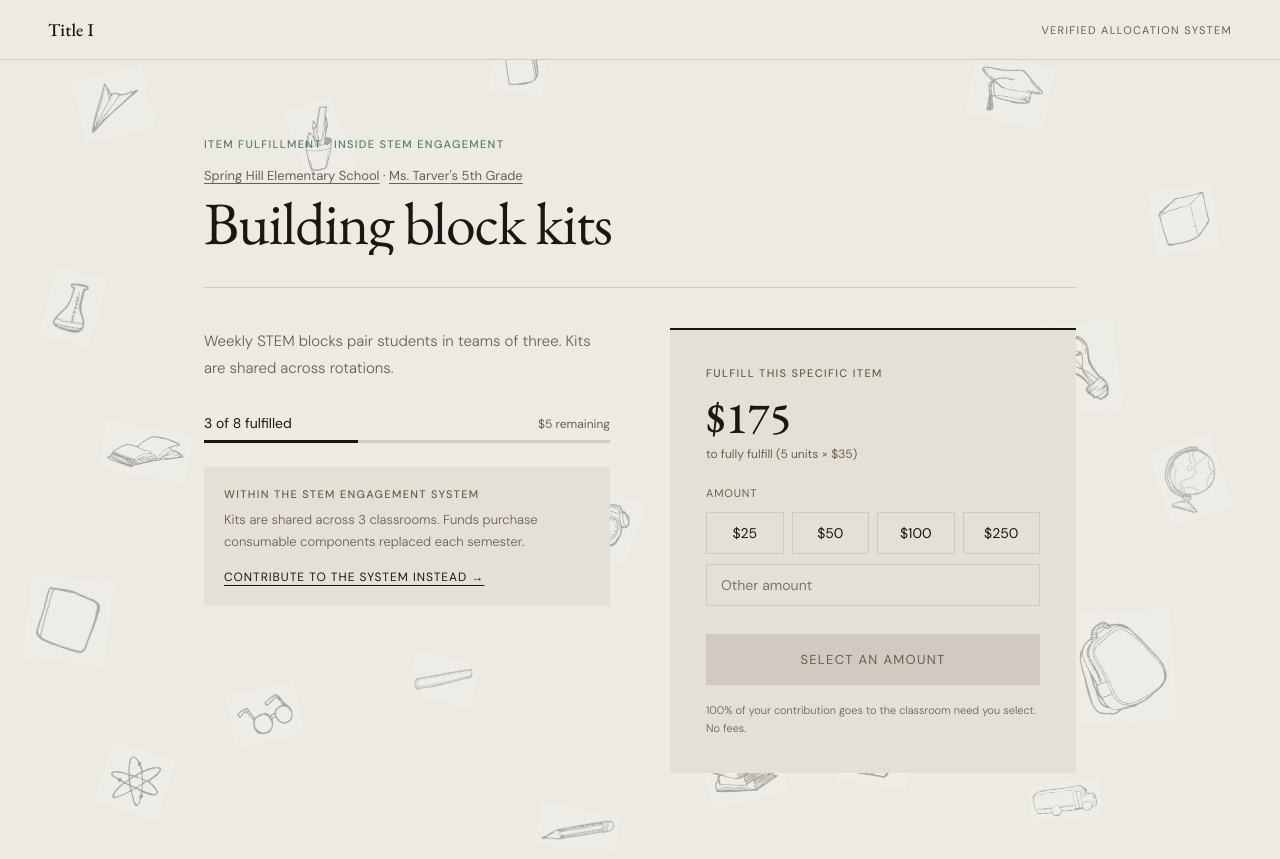
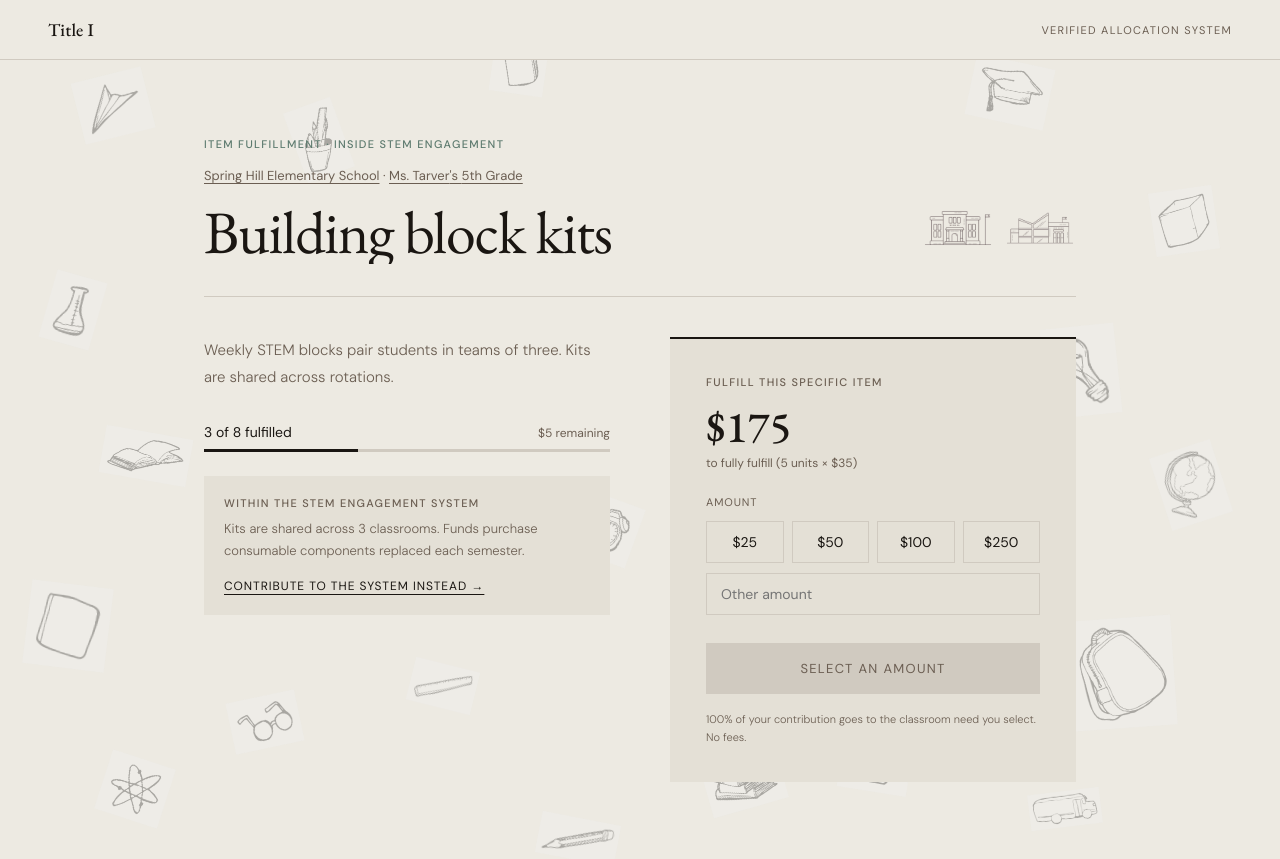
Before and after one commit to dhills312-boop/Title1_Project, a Next.js app in the folder web/: page /schools/spring-hill/classrooms/tarver-5/items/item-building-blocks in a window 1280 px wide. Built offline with nearby package versions, Linux system fonts and the light colour scheme.

Commit message:
Visual Pass v4

```diff
--- a/web/src/app/schools/[schoolId]/classrooms/[classroomId]/items/[itemId]/page.tsx
+++ b/web/src/app/schools/[schoolId]/classrooms/[classroomId]/items/[itemId]/page.tsx
@@ -45,9 +45,25 @@ export default async function ItemPage({ params }: ItemPageProps) {
             <Link href={`/schools/${school.id}/classrooms/${classroom.id}`} style={{ textDecoration: 'underline', textUnderlineOffset: 3 }}>{classroom.teacher}&apos;s {classroom.grade}</Link>
           </p>
         </FadeUp>
-        <h1 style={{ fontFamily: 'var(--serif)', fontSize: 'clamp(32px,5vw,60px)', fontWeight: 400, lineHeight: 1.05, letterSpacing: '-0.02em', color: 'var(--ink)', marginBottom: 32 }}>
-          <LineReveal delay={0.1}>{item.name}</LineReveal>
-        </h1>
+        <div style={{ display: 'grid', gridTemplateColumns: '1fr auto', gap: 24, alignItems: 'end', marginBottom: 32 }}>
+          <h1 style={{ fontFamily: 'var(--serif)', fontSize: 'clamp(32px,5vw,60px)', fontWeight: 400, lineHeight: 1.05, letterSpacing: '-0.02em', color: 'var(--ink)', marginBottom: 0 }}>
+            <LineReveal delay={0.1}>{item.name}</LineReveal>
+          </h1>
+          <FadeUp delay={0.14}>
+            <div style={{ display: 'flex', gap: 10, alignItems: 'flex-end' }}>
+              <img
+                src="/uploads/IMG_8198.PNG"
+                alt=""
+                style={{ width: 72, height: 72, objectFit: 'contain', mixBlendMode: 'multiply', opacity: 0.76 }}
+              />
+              <img
+                src="/uploads/IMG_8199.PNG"
+                alt=""
+                style={{ width: 72, height: 72, objectFit: 'contain', mixBlendMode: 'multiply', opacity: 0.7 }}
+              />
+            </div>
+          </FadeUp>
+        </div>
 
         <Rule />
 
--- a/web/src/lib/data/schools.ts
+++ b/web/src/lib/data/schools.ts
@@ -4,7 +4,7 @@ export const SCHOOLS: School[] = [
   {
     id: 'spring-hill',
     name: 'Spring Hill Elementary School',
-    location: 'Baltimore, MD',
+    location: 'Fayetteville, GA',
     district: 'Fayette County Schools',
     grade: 'K–5',
     enrollment: 398,
```
Also changed, not shown: web/src/app/page.tsx (+5 -10 lines), web/src/app/schools/[schoolId]/classrooms/[classroomId]/page.tsx (+19 -3 lines), web/src/app/schools/[schoolId]/page.tsx (+15 -1 lines).
